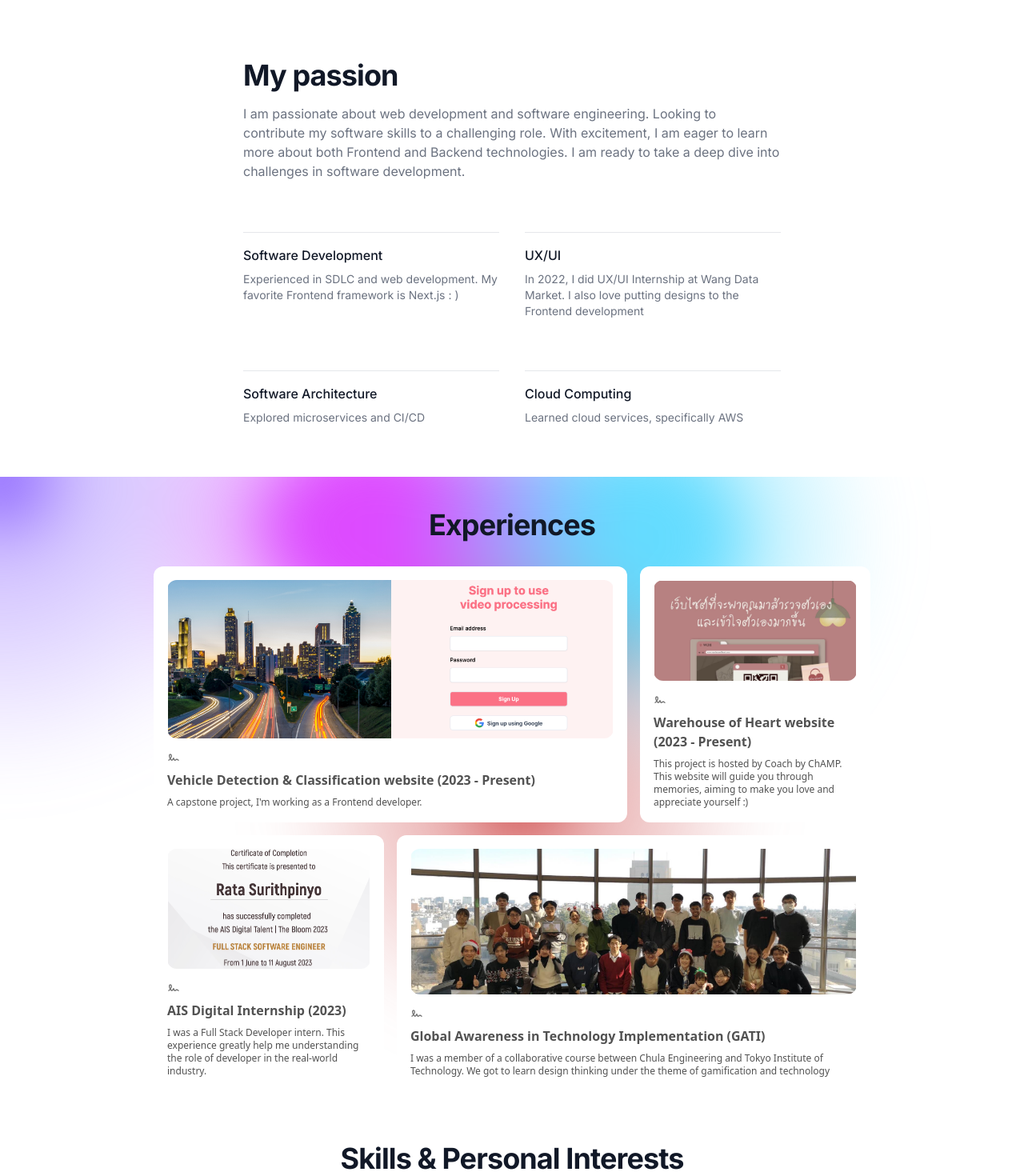
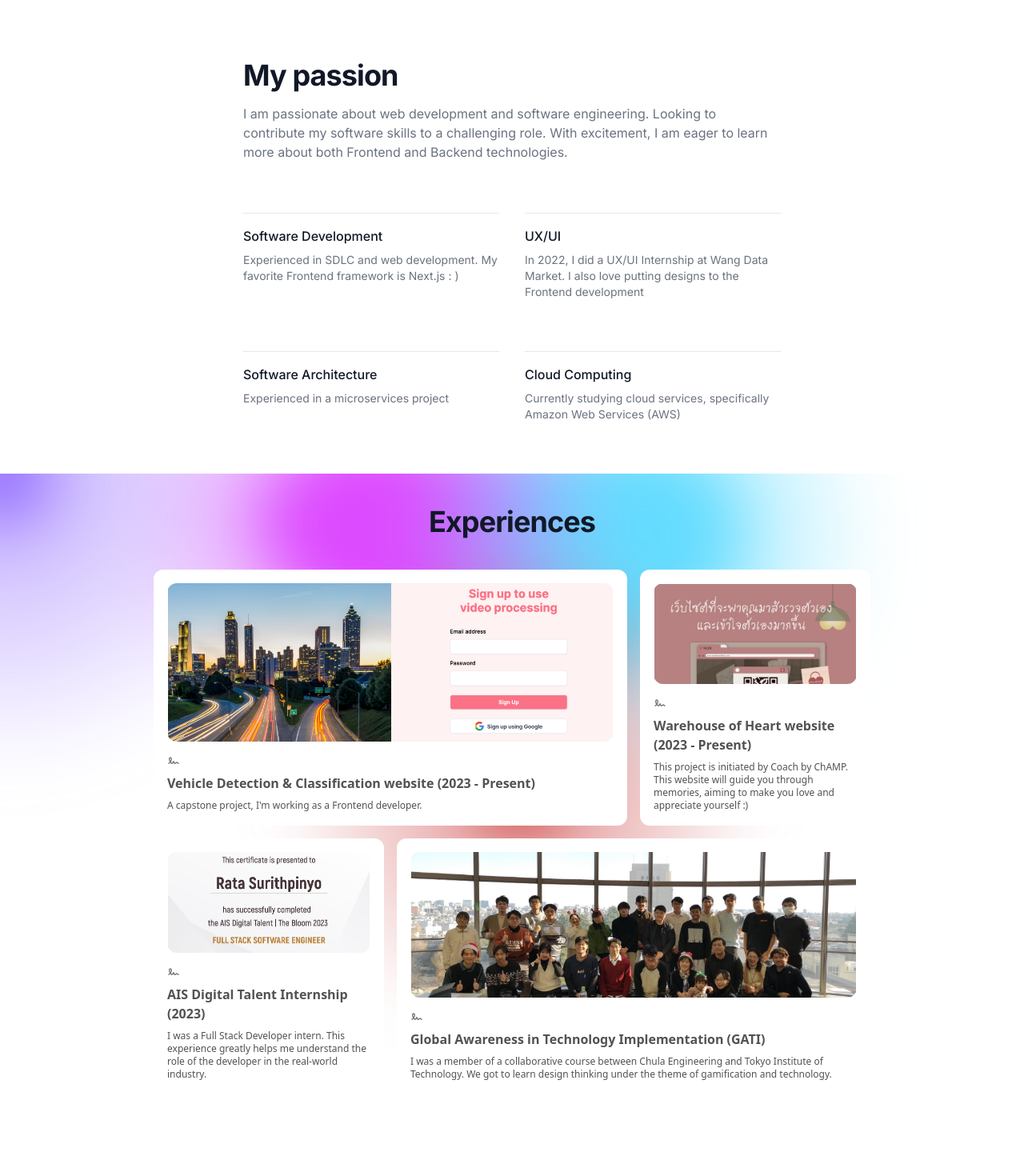
Before and after one commit to RataSurithpinyo/my-portfolio, a Next.js app: page / in a window 1280 px wide. Shown: the part 900-2370 px from the top of the page at 80% size. Built offline with nearby package versions, Linux system fonts and the light colour scheme.

Commit message:
edit wording

```diff
--- a/src/components/Card.tsx
+++ b/src/components/Card.tsx
@@ -2,7 +2,7 @@ import { HoverEffect } from "./ui/card-hover";
 
 export function CardHoverEffect() {
   return (
-    <div className="mt-8 max-w-5xl mx-auto px-8">
+    <div className="mt-20 max-w-5xl mx-auto px-8">
       <p className='text-center text-3xl font-bold tracking-tight text-gray-900 sm:text-4xl'>Skills & Personal Interests</p>
       <HoverEffect items={projects} />
     </div>
--- a/src/components/Gradient.tsx
+++ b/src/components/Gradient.tsx
@@ -7,7 +7,7 @@ export default function Gradient() {
     <>
     <BackgroundGradientAnimation>
       <div className="absolute z-50 inset-0 mt-10">
-        <p className='mb-8 text-center text-3xl font-bold tracking-tight text-gray-900 sm:text-4xl'>Experiences</p>
+        <p className='mb-10 text-center text-3xl font-bold tracking-tight text-gray-900 sm:text-4xl'>Experiences</p>
         <BentoGridSecond />
       </div>
     </BackgroundGradientAnimation>
--- a/src/components/Grid.tsx
+++ b/src/components/Grid.tsx
@@ -35,14 +35,14 @@ const items = [
   },
   {
     title: "Warehouse of Heart website (2023 - Present)",
-    description: "This project is hosted by Coach by ChAMP. This website will guide you through memories, aiming to make you love and appreciate yourself :)",
+    description: "This project is initiated by Coach by ChAMP. This website will guide you through memories, aiming to make you love and appreciate yourself :)",
     header: <Skeleton bgName="bg-woh ng-top-center"/>,
     className: "md:col-span-1",
     icon: <IconSignature className="h-4 w-4 text-neutral-500" />,
   },
   {
-    title: "AIS Digital Internship (2023)",
-    description: "I was a Full Stack Developer intern. This experience greatly help me understanding the role of developer in the real-world industry.",
+    title: "AIS Digital Talent Internship (2023)",
+    description: "I was a Full Stack Developer intern. This experience greatly helps me understand the role of the developer in the real-world industry.",
     header: <Skeleton bgName="bg-intern bg-center"/>,
     className: "md:col-span-1",
     icon: <IconSignature className="h-4 w-4 text-neutral-500" />,
@@ -50,7 +50,7 @@ const items = [
   {
     title: "Global Awareness in Technology Implementation (GATI) ",
     description:
-      "I was a member of a collaborative course between Chula Engineering and Tokyo Institute of Technology. We got to learn design thinking under the theme of gamification and technology",
+      "I was a member of a collaborative course between Chula Engineering and Tokyo Institute of Technology. We got to learn design thinking under the theme of gamification and technology.",
     header: <Skeleton bgName="bg-gati bg-center"/>,
     className: "md:col-span-2",
     icon: <IconSignature className="h-4 w-4 text-neutral-500" />,
--- a/src/components/Middle.tsx
+++ b/src/components/Middle.tsx
@@ -1,9 +1,9 @@
 import React from 'react'
 const features = [
     { name: 'Software Development', description: 'Experienced in SDLC and web development. My favorite Frontend framework is Next.js : )' },
-    { name: 'UX/UI', description: 'In 2022, I did UX/UI Internship at Wang Data Market. I also love putting designs to the Frontend development' },
-    { name: 'Software Architecture', description: 'Explored microservices and CI/CD' },
-    { name: 'Cloud Computing', description: 'Learned cloud services, specifically AWS' },
+    { name: 'UX/UI', description: 'In 2022, I did a UX/UI Internship at Wang Data Market. I also love putting designs to the Frontend development' },
+    { name: 'Software Architecture', description: 'Experienced in a microservices project' },
+    { name: 'Cloud Computing', description: 'Currently studying cloud services, specifically Amazon Web Services (AWS)' },
   ]
 export default function Middle() {
   return (
@@ -12,8 +12,7 @@ export default function Middle() {
         <div>
           <h2 className="mt-6 text-3xl font-bold tracking-tight text-gray-900 sm:text-4xl">My passion</h2>
           <p className="mt-4 text-gray-500">
-          I am passionate about web development and software engineering. Looking to contribute my software skills to a challenging role. With excitement, I am eager to learn more about both Frontend and Backend technologies. I am ready to take a deep dive into
-          challenges in software development.
+          I am passionate about web development and software engineering. Looking to contribute my software skills to a challenging role. With excitement, I am eager to learn more about both Frontend and Backend technologies.
           </p>
 
           <dl className="mt-16 mb-16 grid grid-cols-1 gap-x-6 gap-y-10 sm:grid-cols-2 sm:gap-y-16 lg:gap-x-8">
```
